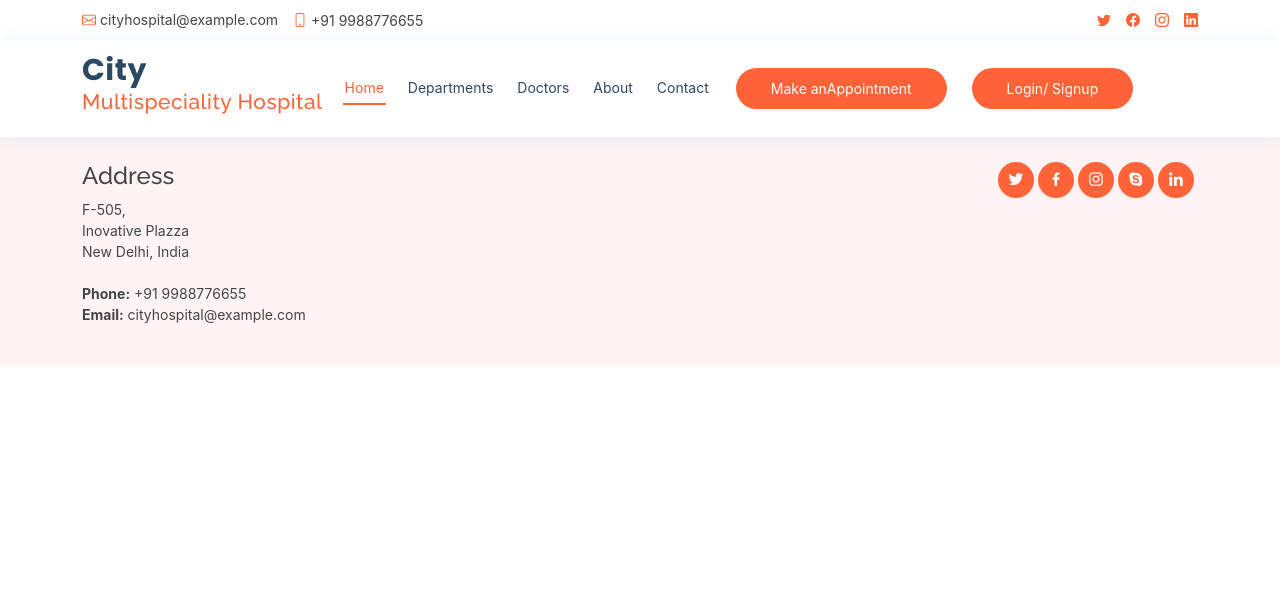
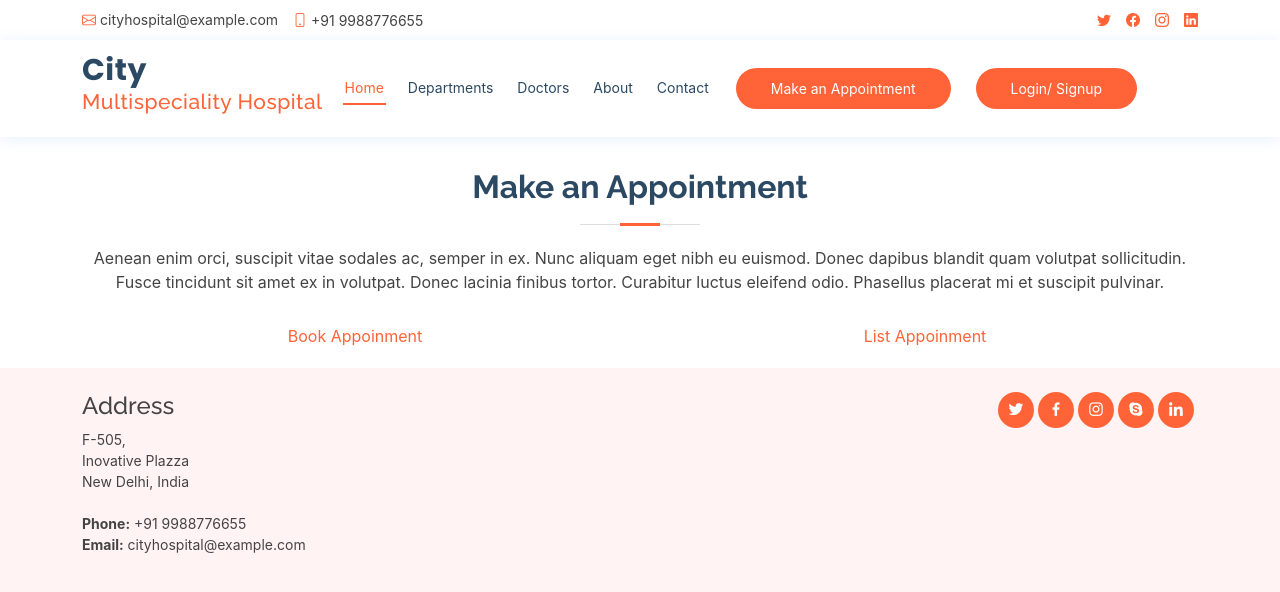
Before and after one commit to Beladiyamitul/cityhospital, a React (Create React App) app: page /listappoinment in a window 1280 px wide. Shown: the top 592 px of the page. Built offline with nearby package versions, Linux system fonts and the light colour scheme.

Commit message:
appoinment-localstorage

```diff
--- a/public/assets/css/style.css
+++ b/public/assets/css/style.css
@@ -221,6 +221,7 @@ button.appointment-btn {
   color: #fff;
   border-radius: 50px;
   padding: 10px 35px;
+  border: none;
   white-space: nowrap;
   transition: 0.3s;
   font-size: 14px;
--- a/src/App.js
+++ b/src/App.js
@@ -9,7 +9,9 @@ import Home from "./Container/Home/Home";
 import Auth from "./Container/Auth/Auth";
 import PublicRoute from "./Container/route/PublicRoute";
 import PrivateRoute from "./Container/route/PrivateRoute";
+import ListAppoinment from "./Container/Appoinment/ListAppoinment";
 import Appoinment from "./Container/Appoinment/Appoinment";
+
 
 
 function App() {
@@ -22,7 +24,8 @@ function App() {
           <PrivateRoute exact path={"/doctor"} component={Doctor}/>
           <PublicRoute exact path={"/about"} component={About}/>
           <PublicRoute exact path={"/contact"} component={Contact}/>
-          <Route exact path={"/appoinment"} component={Appoinment}/>
+          <PrivateRoute exact path={"/appoinment"} component={Appoinment}/>
+          <Route exact path={"/listappoinment"} component={ListAppoinment}/>
           <PublicRoute restricted={true} exact path={"/auth"} component={Auth}/>
 
 
--- a/src/Components/Header/Header.js
+++ b/src/Components/Header/Header.js
@@ -51,10 +51,9 @@ function Header(props) {
                         </ul>
                         <i className="bi bi-list mobile-nav-toggle" />
                     </nav>
-                    {/* <a href="./pages/appointment.html" className="appointment-btn scrollto"><span className="d-none d-md-inline">Make an</span>
-                        Appointment</a> */}
+
                     <NavLink  className="appointment-btn scrollto" to={"/appoinment"}>
-                    <span className="d-none d-md-inline">Make an</span>
+                    <span className="d-none d-md-inline">Make an </span>
                         Appointment
                     </NavLink>
 
--- a/src/Container/About/Appoinment/Appoinment.js
+++ b/src/Container/Appoinment/Appoinment.js
@@ -1,9 +1,20 @@
 import { Form, Formik, useFormik } from 'formik';
 import React from 'react';
+import { NavLink, useHistory } from 'react-router-dom';
 import { form } from 'reactstrap';
 import * as yup from 'yup';
 
 function Appoinment(props) {
+
+  const historydata = useHistory();
+
+  const handleinsert = () => {
+
+
+
+
+    historydata.push("/Listappoinment")
+  }
 
 
 
@@ -29,7 +40,38 @@ function Appoinment(props) {
     validationSchema: schema,
     onSubmit: values => {
       // alert(JSON.stringify(values, null, 2));
-    console.log(JSON.stringify(values, null, 2));
+      // console.log(JSON.stringify(values, null, 2));
+
+      const  {
+        name,
+        email,
+        phone,
+        date,
+        department
+      }=values
+
+      const appodata ={
+        id:Math.floor(Math.random() * 1000),
+        name,
+        email,
+        phone,
+        date,
+        department
+      }
+      console.log(appodata);
+
+      let bookdata = JSON.parse(localStorage.getItem("bookappoinment"));
+
+      if (bookdata == null) {
+        localStorage.setItem("bookappoinment", JSON.stringify([appodata]));
+      }else{
+        bookdata.push(appodata);
+        localStorage.setItem("bookappoinment", JSON.stringify(bookdata));
+      }
+
+
+
+
     }
   });
 
@@ -45,6 +87,18 @@ function Appoinment(props) {
             <p>Aenean enim orci, suscipit vitae sodales ac, semper in ex. Nunc aliquam eget nibh eu euismod. Donec dapibus
               blandit quam volutpat sollicitudin. Fusce tincidunt sit amet ex in volutpat. Donec lacinia finibus tortor.
               Curabitur luctus eleifend odio. Phasellus placerat mi et suscipit pulvinar.</p>
+          </div>
+
+          <div className='appoinmentnav'>
+            <div className='row text-center'>
+              <div className='col-6'>
+                <NavLink to={"/appoinment"}>Book Appoinment</NavLink>
+              </div>
+              <div className='col-6'>
+                <NavLink to={"/listappoinment"}>List Appoinment</NavLink>
+              </div>
+            </div>
+
           </div>
 
           <Formik value={formik}>
@@ -152,7 +206,7 @@ function Appoinment(props) {
                 <div className="error-message" />
                 <div className="sent-message">Your appointment request has been sent successfully. Thank you!</div>
               </div>
-              <div className="text-center"><button type="submit">Make an Appointment</button></div>
+              <div className="text-center"><button className="appointment-btn scrollto" onClick={()=> handleinsert()}>Make an Appointment</button></div>
             </Form>
           </Formik>
         </div>
--- /dev/null
+++ b/src/Container/Appoinment/ListAppoinment.js
@@ -0,0 +1,31 @@
+import React from 'react';
+import { NavLink } from 'react-router-dom';
+
+function ListAppoinment(props) {
+    return (
+        <section id="appointment" className="appointment">
+        <div className="container">
+          <div className="section-title">
+            <h2>Make an Appointment</h2>
+            <p>Aenean enim orci, suscipit vitae sodales ac, semper in ex. Nunc aliquam eget nibh eu euismod. Donec dapibus
+              blandit quam volutpat sollicitudin. Fusce tincidunt sit amet ex in volutpat. Donec lacinia finibus tortor.
+              Curabitur luctus eleifend odio. Phasellus placerat mi et suscipit pulvinar.</p>
+          </div>
+          <div className='appoinmentnav'>
+          <div className='row text-center'>
+            <div className='col-6'>
+                <NavLink to={"/appoinment"}>Book Appoinment</NavLink>
+            </div>
+            <div className='col-6'>
+                <NavLink to={"/listappoinment"}>List Appoinment</NavLink>
+            </div>
+            </div>
+
+          </div>
+
+        </div>
+      </section>
+    );
+}
+
+export default ListAppoinment;
```
Lines whose indentation alone changed are shown as unchanged.
